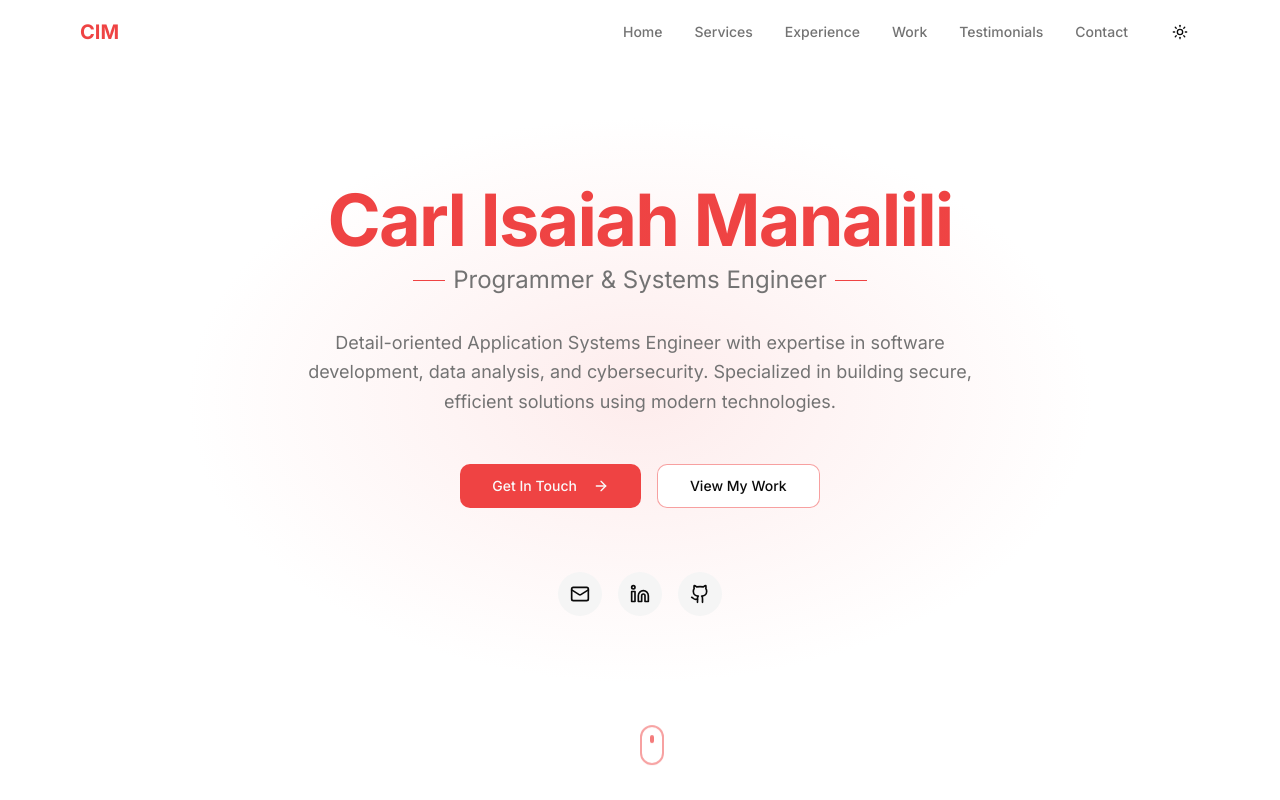
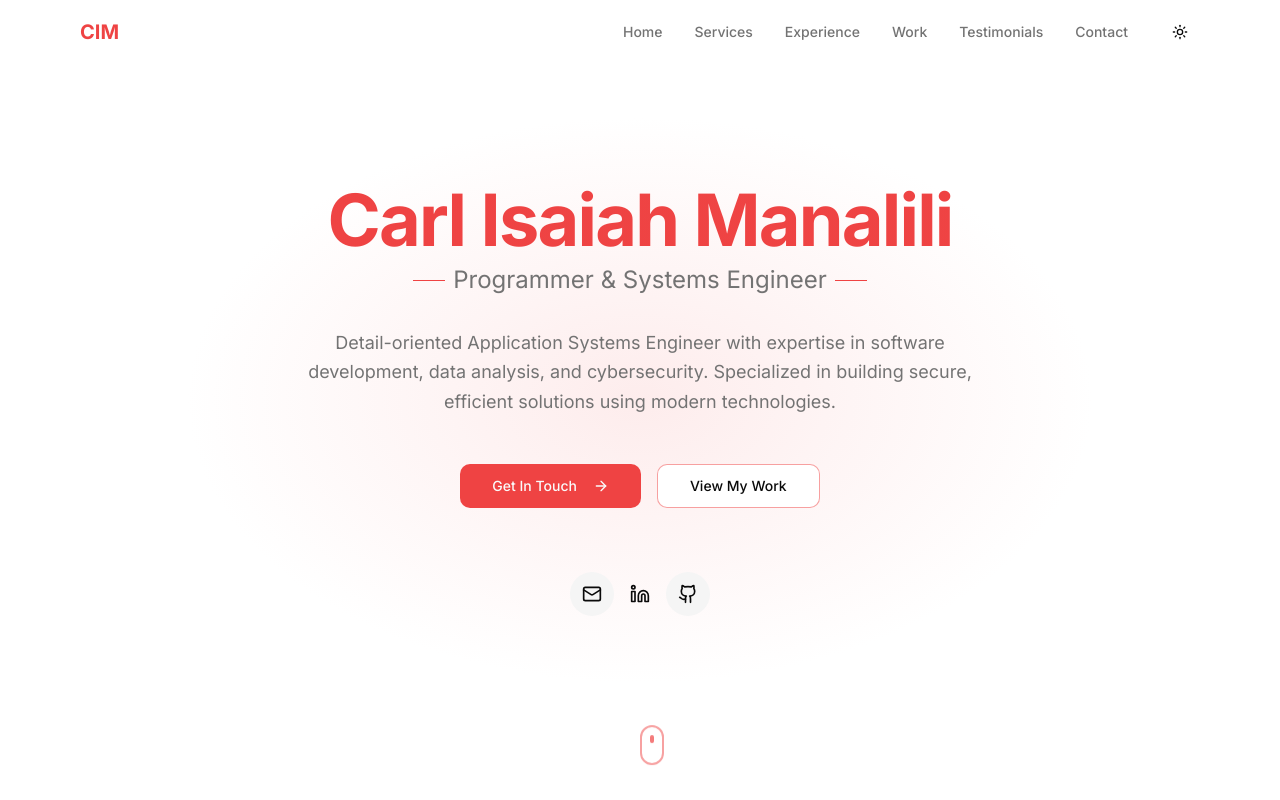
Before and after one commit to carlbine17/carlbine-folio-hub, a React (Vite) app: page / in a window 1280 px wide. Shown: the top 800 px of the page. Built offline with nearby package versions, Linux system fonts and the light colour scheme; the HTML template or start-up script is replaced by a standard one.

Commit message:
add linkedin profile on main

```diff
--- a/src/components/Hero.tsx
+++ b/src/components/Hero.tsx
@@ -64,7 +64,7 @@ const Hero = () => {
               <Mail className="h-5 w-5" />
             </a>
             <a
-              href="#"
+              href=""https://www.linkedin.com/in/carl-manalili-0b6b3a115/"
               className="p-3 rounded-full bg-secondary hover:bg-primary/20 transition-colors hover:shadow-glow"
               aria-label="LinkedIn"
             >
```
